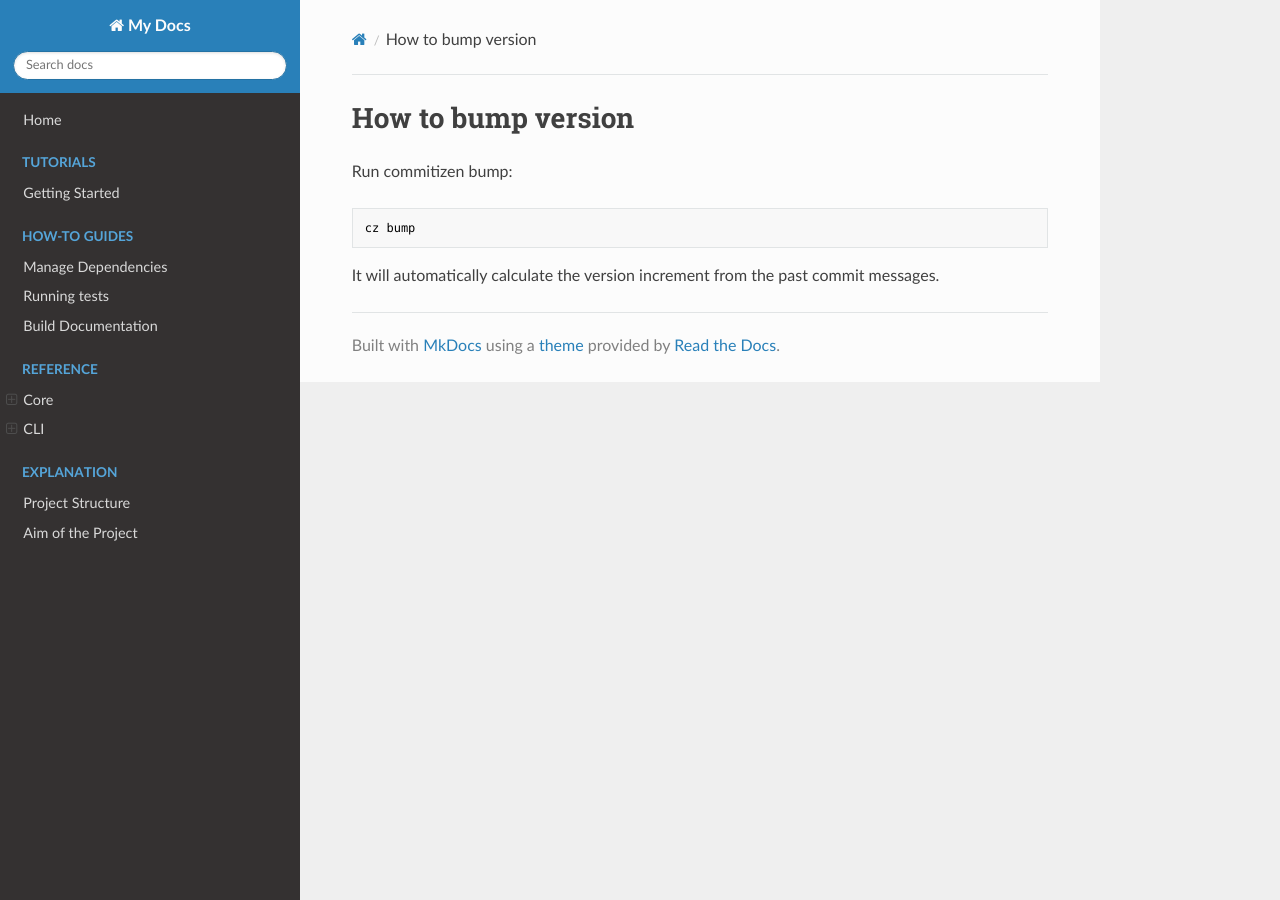
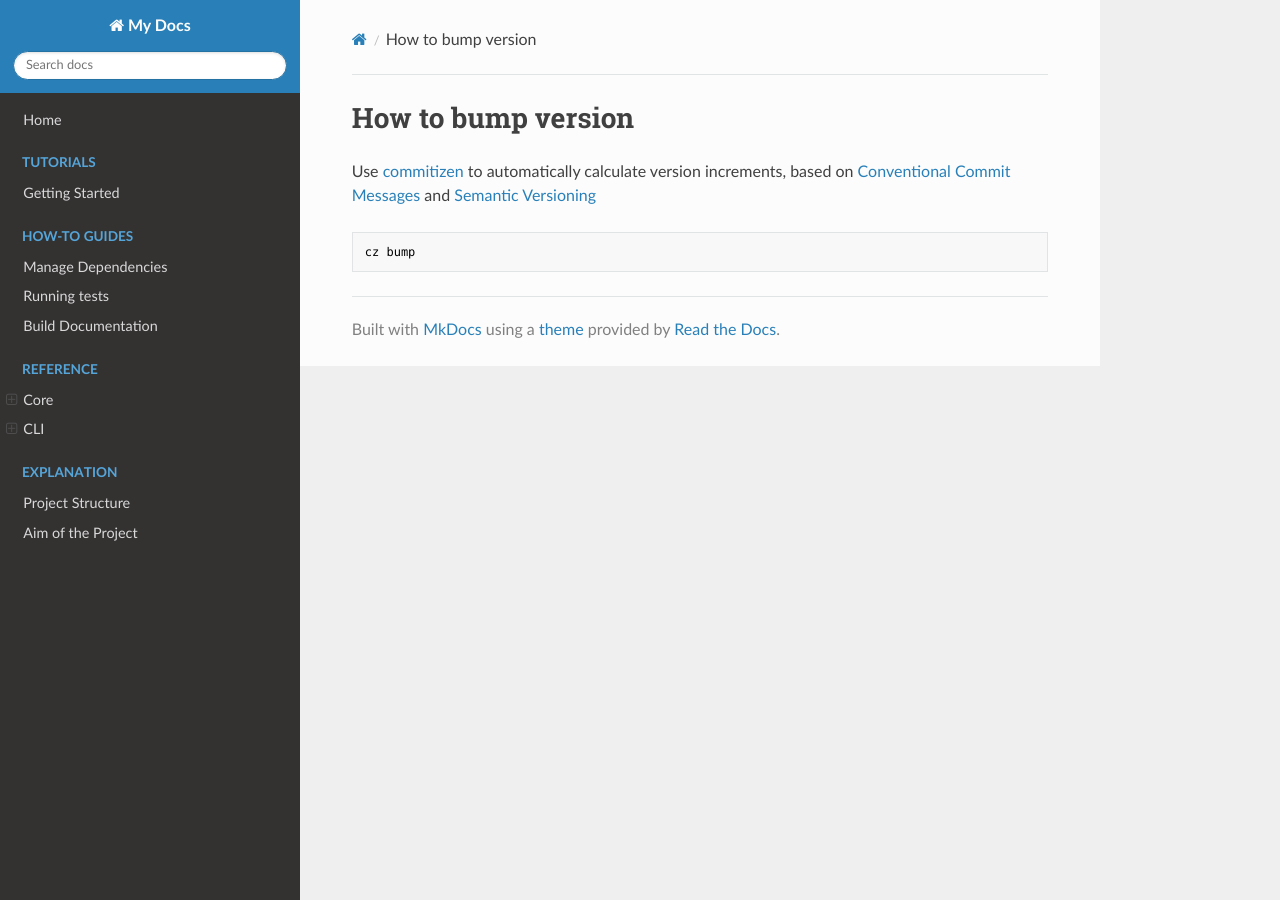
Before and after one commit to binnev/python-template, an MkDocs documentation site: the page built from docs/how-to/bump-version.md, in a window 1280 px wide. Built offline with MkDocs 1.6.1, drawn with Linux system fonts in a browser that asks for light colours; nearby versions of some CDN libraries.

Commit message:
docs: bump version

````diff
--- a/docs/how-to/bump-version.md
+++ b/docs/how-to/bump-version.md
@@ -1,8 +1,6 @@
 # How to bump version
 
-Run commitizen bump:
+Use [commitizen](https://commitizen-tools.github.io/commitizen/) to automatically calculate version increments, based on [Conventional Commit Messages](https://www.conventionalcommits.org) and [Semantic Versioning](https://semver.org/spec/v2.0.0.html)
 ```sh
 cz bump
 ```
-
-It will automatically calculate the version increment from the past commit messages.
````
